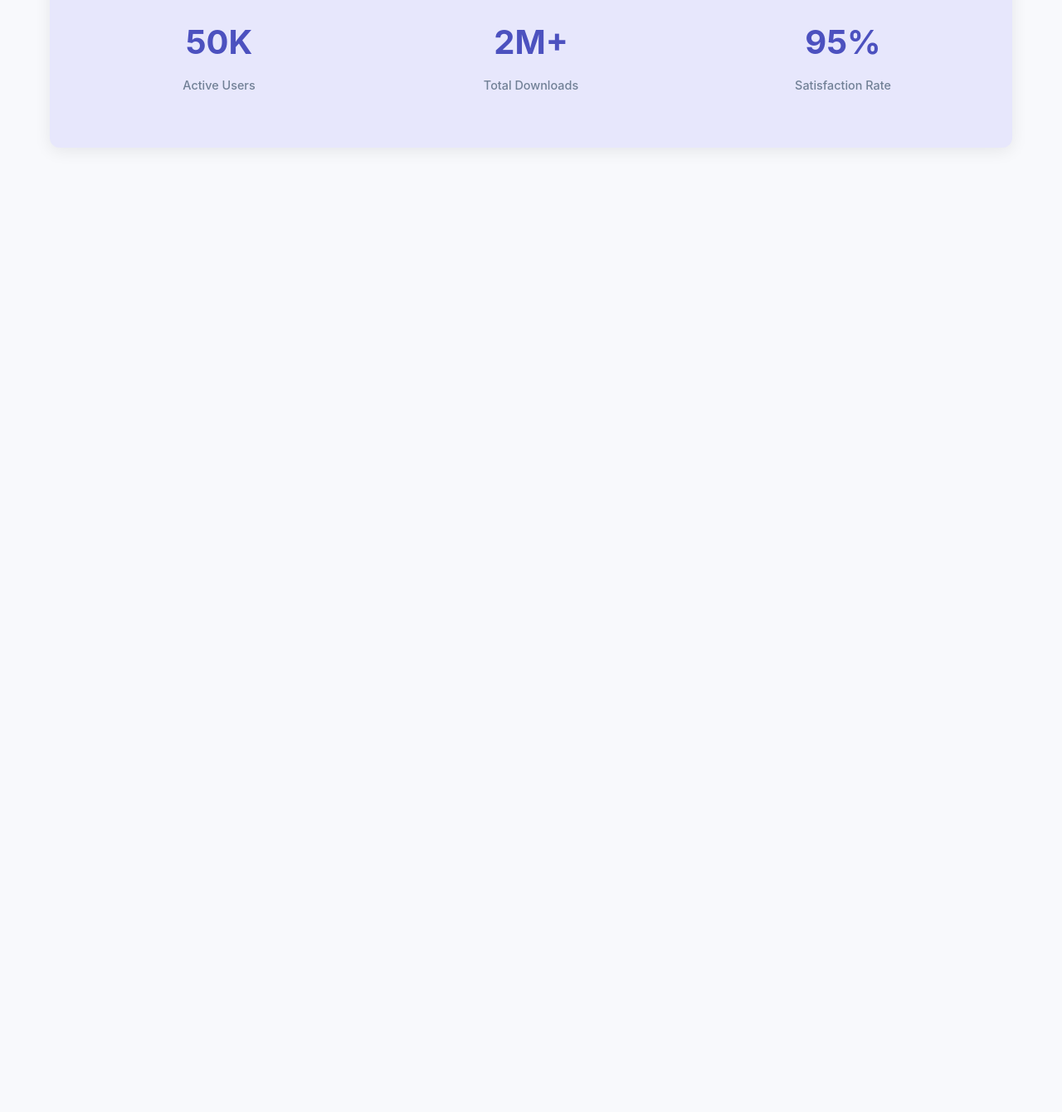
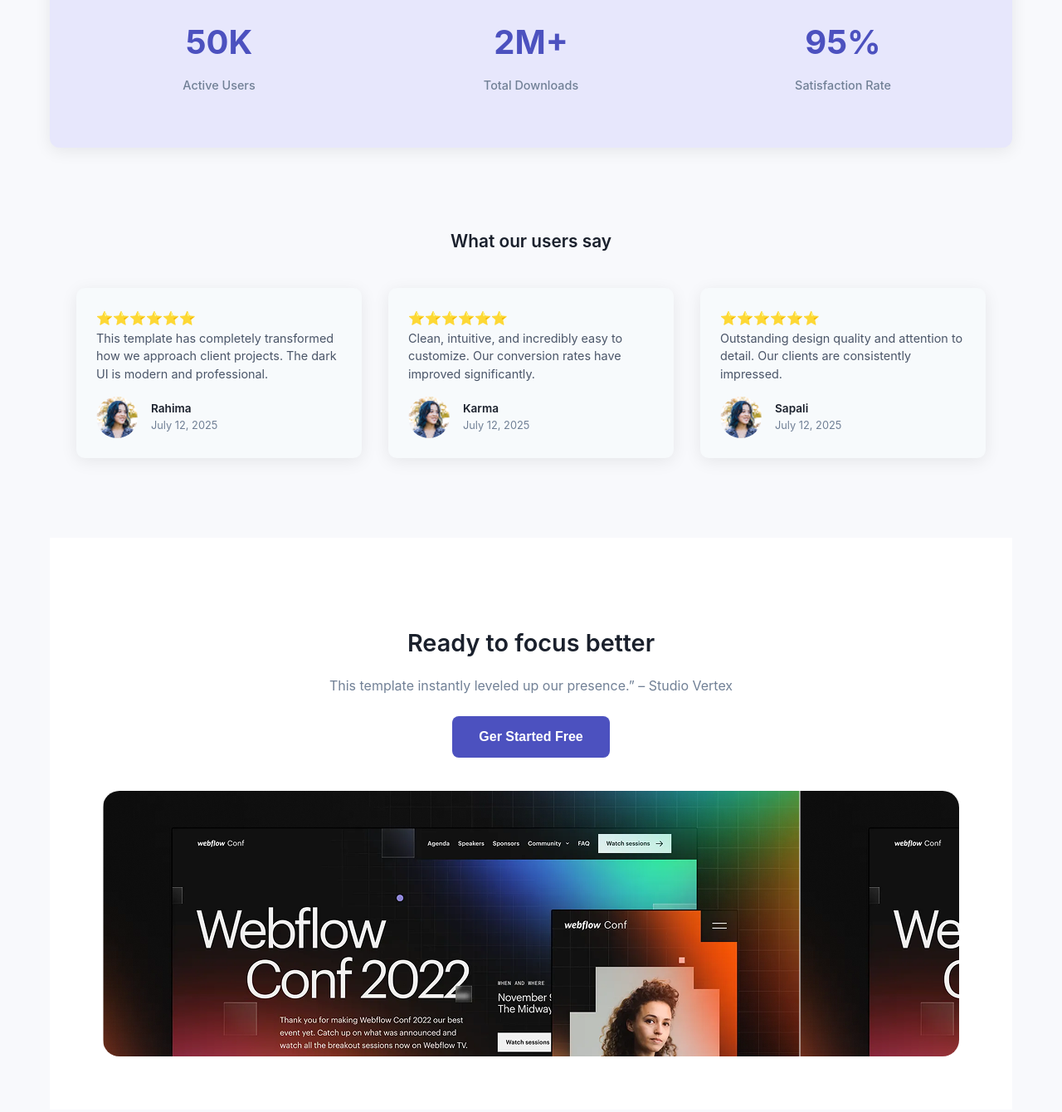
Before and after one commit to RakibSohid/Assignment-001-Portfolio, a plain HTML site: page index.html in a window 1280 px wide. Shown: the part 911-2251 px from the top of the page at 83% size. Before the commit the page ends 1137 px from the top, so only its background shows below. Drawn offline with Linux system fonts and the light colour scheme.

Commit message:
completed testimonial section

```diff
--- a/index.html
+++ b/index.html
@@ -54,6 +54,67 @@
           </div>
         </div>
       </section>
+      <section class="testimonials">
+        <h2>What our users say</h2>
+        <div class="testimonial-grid">
+          <div class="testimonial-item">
+            ⭐⭐⭐⭐⭐⭐
+            <p class="testimonial-text">
+              This template has completely transformed how we approach client
+              projects. The dark UI is modern and professional.
+            </p>
+            <div class="testimonial-author-section">
+              <img class="author-image" src="images/avatar.png" alt="User 1" />
+              <div class="author-data">
+                <p class="testimonial-author">Rahima</p>
+                <p class="testimonial-role">July 12, 2025</p>
+              </div>
+            </div>
+          </div>
+          <div class="testimonial-item">
+            ⭐⭐⭐⭐⭐⭐
+            <p class="testimonial-text">
+              Clean, intuitive, and incredibly easy to customize. Our conversion
+              rates have improved significantly.
+            </p>
+            <div class="testimonial-author-section">
+              <img class="author-image" src="images/avatar.png" alt="User 1" />
+              <div class="author-data">
+                <p class="testimonial-author">Karma</p>
+                <p class="testimonial-role">July 12, 2025</p>
+              </div>
+            </div>
+          </div>
+          <div class="testimonial-item">
+            ⭐⭐⭐⭐⭐⭐
+            <p class="testimonial-text">
+              Outstanding design quality and attention to detail. Our clients
+              are consistently impressed.
+            </p>
+            <div class="testimonial-author-section">
+              <img class="author-image" src="images/avatar.png" alt="User 1" />
+              <div class="author-data">
+                <p class="testimonial-author">Sapali</p>
+                <p class="testimonial-role">July 12, 2025</p>
+              </div>
+            </div>
+          </div>
+        </div>
+      </section>
+
+      <section class="cta-section">
+        <div class="cta-content">
+          <h2>Ready to focus better</h2>
+          <p>
+            This template instantly leveled up our presence.” – Studio Vertex
+          </p>
+          <button class="cta-btn">Ger Started Free</button>
+        </div>
+        <div class="cta-image">
+          <div class="cta-image-content">
+          </div>
+        </div>
+      </section>
    </main>
 </body>
 </html>
--- a/style/portfolio.css
+++ b/style/portfolio.css
@@ -225,3 +225,150 @@ body {
   font-size: 0.9rem;
   font-weight: 500;
 }
+/* Testimonials */
+.testimonials {
+  margin: 3rem 0;
+  padding: 3rem 2rem;
+  border-radius: 12px;
+}
+
+.testimonials h2 {
+  text-align: center;
+  font-size: 1.3rem;
+  margin-bottom: 2.5rem;
+  color: #1a202c;
+  font-weight: 600;
+}
+
+.testimonial-grid {
+  display: grid;
+  grid-template-columns: repeat(3, 1fr);
+  gap: 2rem;
+}
+
+.testimonial-item {
+  background: #f7fafc;
+  box-shadow: 0 4px 20px rgba(0, 0, 0, 0.08);
+  padding: 1.5rem;
+  border-radius: 10px;
+  text-align: left;
+}
+
+.testimonial-text {
+  color: #4a5568;
+  margin-bottom: 1rem;
+  font-size: 0.9rem;
+  line-height: 1.5;
+}
+.testimonial-author-section {
+  display: flex;
+  align-items: center;
+  margin-top: 1rem;
+}
+.author-image {
+  width: 50px;
+  height: 50px;
+  border-radius: 50%;
+  margin-right: 1rem;
+}
+.testimonial-author {
+  font-weight: 600;
+  color: #1a202c;
+  font-size: 0.85rem;
+}
+
+.testimonial-role {
+  color: #718096;
+  font-size: 0.8rem;
+}
+
+/* CTA Section */
+.cta-section {
+  gap: 3rem;
+  margin: 3rem 0;
+  padding: 4rem;
+  background: white;
+  text-align: center;
+}
+
+.cta-content {
+  padding: 2.5rem;
+  border-radius: 12px;
+  align-items: center;
+  justify-content: center;
+}
+
+.cta-content h2 {
+  font-size: 1.8rem;
+  margin-bottom: 1rem;
+  color: #1a202c;
+  font-weight: 600;
+  text-align: center;
+}
+
+.cta-content p {
+  color: #718096;
+  margin-bottom: 1.5rem;
+  line-height: 1.6;
+  text-align: center;
+}
+
+.cta-btn {
+  background: #4c51bf;
+  color: white;
+  border: none;
+  padding: 1rem 2rem;
+  border-radius: 8px;
+  font-size: 1rem;
+  font-weight: 600;
+  cursor: pointer;
+  transition: all 0.3s ease;
+  justify-content: center;
+  display: inline-block;
+}
+
+.cta-btn:hover {
+  background: #434190;
+  transform: translateY(-2px);
+  box-shadow: 0 8px 25px rgba(76, 81, 191, 0.3);
+}
+
+.cta-image {
+  background-image: url("../images/wc-big.png");
+  border-radius: 20px;
+  padding: 2rem;
+  text-align: center;
+  color: white;
+  height: 320px;
+  display: flex;
+  flex-direction: column;
+  justify-content: center;
+  position: relative;
+  overflow: hidden;
+}
+
+.cta-image::before {
+  content: "";
+  position: absolute;
+  top: 0;
+  left: 0;
+  right: 0;
+  bottom: 0;
+}
+
+.cta-image-content {
+  position: relative;
+  z-index: 2;
+}
+
+.cta-image h3 {
+  font-size: 1.8rem;
+  margin-bottom: 0.5rem;
+  font-weight: 600;
+  line-height: 1.3;
+}
+
+.cta-image p {
+  color: #a0aec0;
+  font-size: 0.9rem;
+}
```
